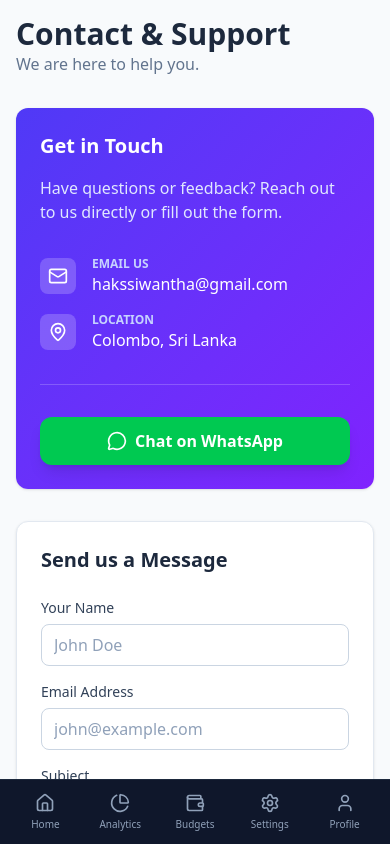
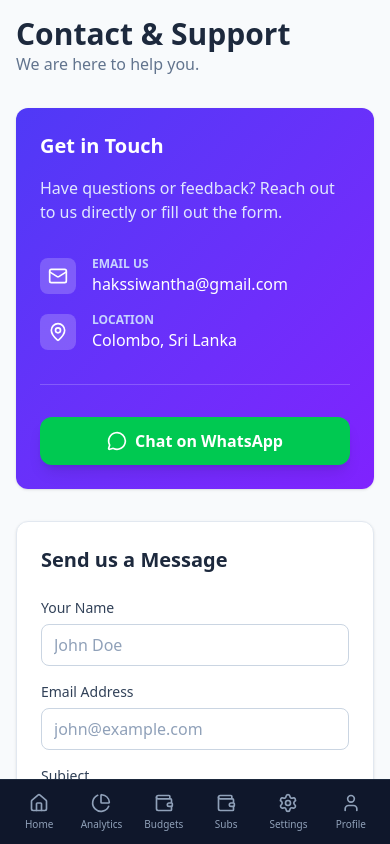
Before and after one commit to Sandun-S/coinflow-sandun, a React (Vite) app: page /contact in a window 390 px wide. Built offline with nearby package versions, Linux system fonts and the light colour scheme; no server answers; the database is empty; sample sign-in values are in the browser's storage.

Commit message:
feat: implement core application structure with routing, sidebar, and mobile navigation components.

```diff
--- a/src/App.jsx
+++ b/src/App.jsx
@@ -95,7 +95,7 @@ function App() {
                     <Route path="/" element={<Dashboard />} />
                     <Route path="/analytics" element={<AnalyticsPage />} />
                     <Route path="/budgets" element={<BudgetsPage />} />
-                    {/* Route for subscriptions will be added later */}
+                    <Route path="/subscriptions" element={<SubscriptionsPage />} />
                     <Route path="/profile" element={<ProfilePage />} />
                     <Route path="/settings" element={<SettingsPage />} />
                     <Route path="/contact" element={<ContactPage />} />
--- a/src/components/layout/MobileNav.jsx
+++ b/src/components/layout/MobileNav.jsx
@@ -35,9 +35,20 @@ const MobileNav = () => {
                         }`
                     }
                 >
-                    {/* Temporary Icon until features are added */}
                     <Wallet size={20} />
                     <span className="text-[10px] font-medium">Budgets</span>
+                </NavLink>
+
+                <NavLink
+                    to="/subscriptions"
+                    className={({ isActive }) =>
+                        `flex flex-col items-center justify-center w-full h-full space-y-1 transition-colors ${isActive ? 'text-indigo-400' : 'text-slate-400 hover:text-slate-200'
+                        }`
+                    }
+                >
+                    {/* Using Settings icon temporarily if needed, or PieChart, but simpler is better */}
+                    <Wallet size={20} />
+                    <span className="text-[10px] font-medium">Subs</span>
                 </NavLink>
 
                 <NavLink
--- a/src/components/layout/Sidebar.jsx
+++ b/src/components/layout/Sidebar.jsx
@@ -41,6 +41,12 @@ const Sidebar = () => {
                         </Link>
                     </li>
                     <li>
+                        <Link to="/subscriptions" className="flex items-center gap-3 p-3 rounded-lg text-slate-400 hover:bg-slate-800 hover:text-white transition-all duration-200 group">
+                            <Wallet size={20} className="group-hover:text-indigo-400 transition-colors" />
+                            <span className="font-medium">Subscriptions</span>
+                        </Link>
+                    </li>
+                    <li>
                         <Link to="/contact" className="flex items-center gap-3 p-3 rounded-lg text-slate-400 hover:bg-slate-800 hover:text-white transition-all duration-200 group">
                             <MessageCircle size={20} className="group-hover:text-indigo-400 transition-colors" />
                             <span className="font-medium">Contact & Support</span>
```
